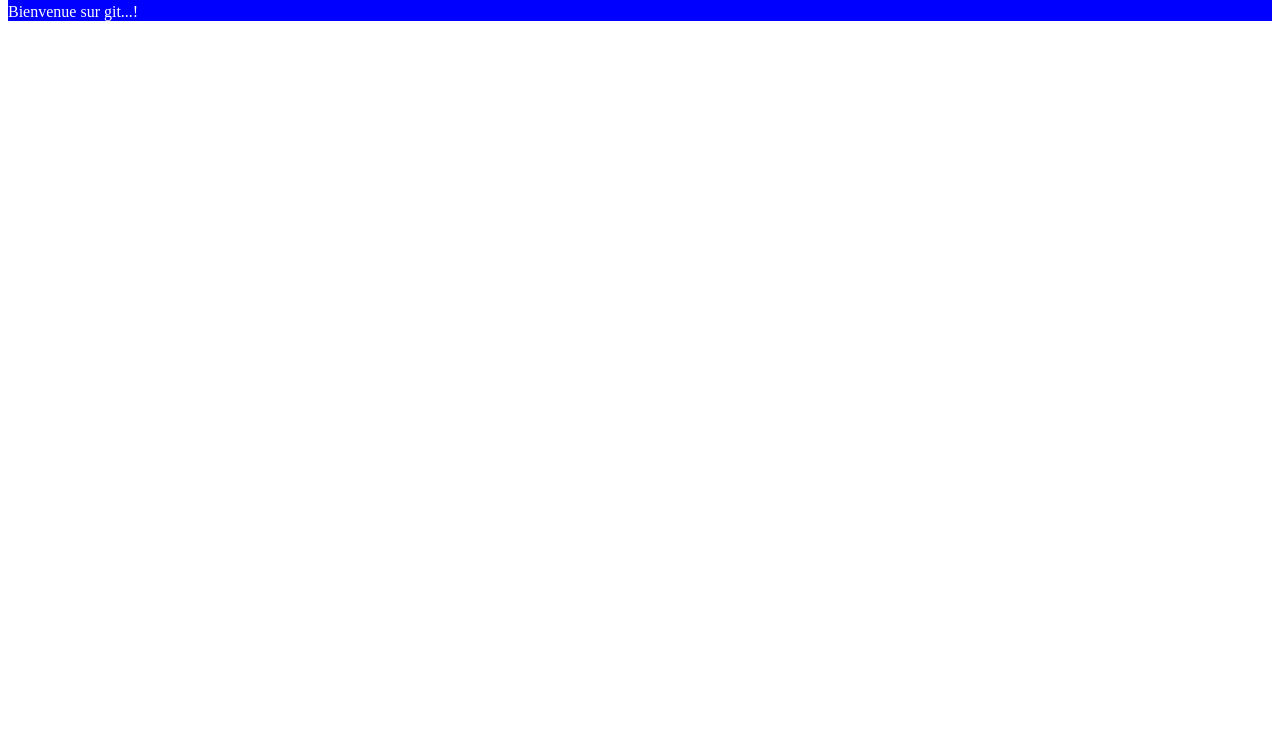
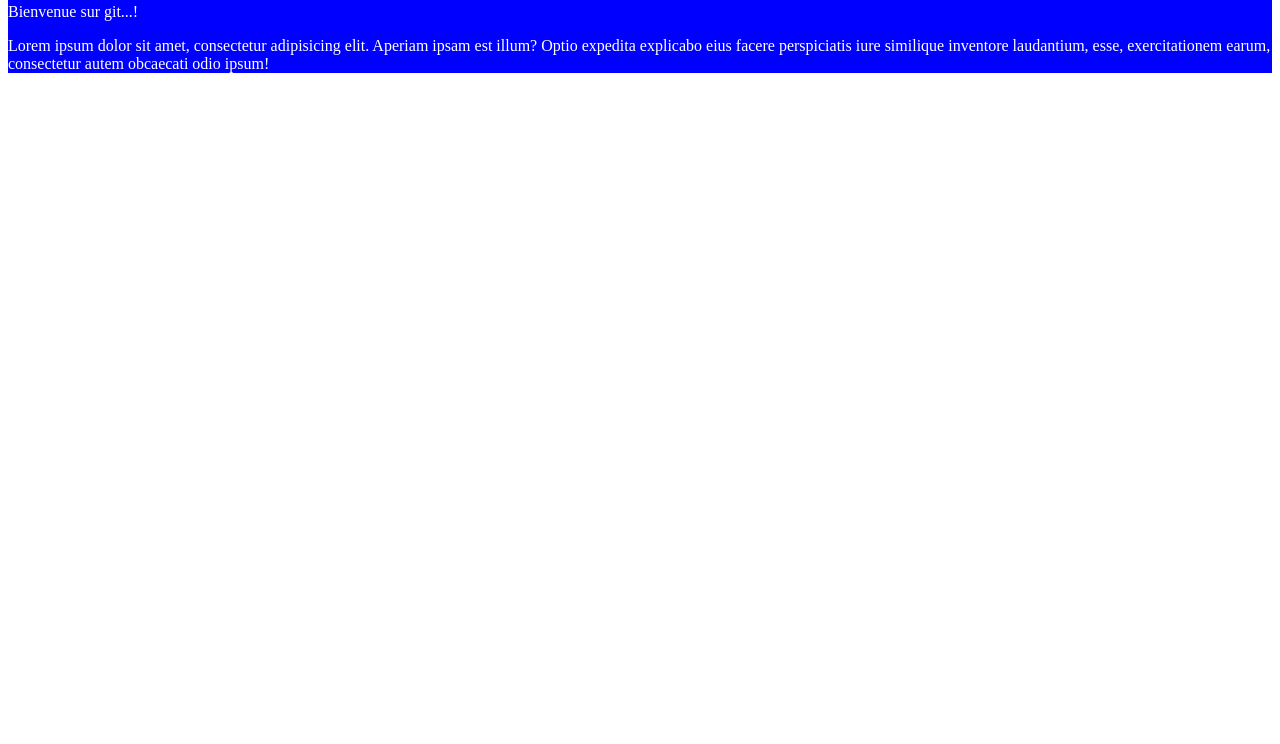
Before and after one commit to nicoAd/mon_site, a plain HTML site: page index.html in a window 1280 px wide. Shown: the part 56-800 px from the top of the page. Drawn offline with Linux system fonts and the light colour scheme.

Commit message:
Ajout un paragraphee

```diff
--- a/index.html
+++ b/index.html
@@ -11,6 +11,9 @@
     <div>
             <h3>Git</h3>
             <p> Bienvenue sur git...!</p>
+            <p>
+                Lorem ipsum dolor sit amet, consectetur adipisicing elit. Aperiam ipsam est illum? Optio expedita explicabo eius facere perspiciatis iure similique inventore laudantium, esse, exercitationem earum, consectetur autem obcaecati odio ipsum!
+            </p>
     </div>
 
 </body>
```
